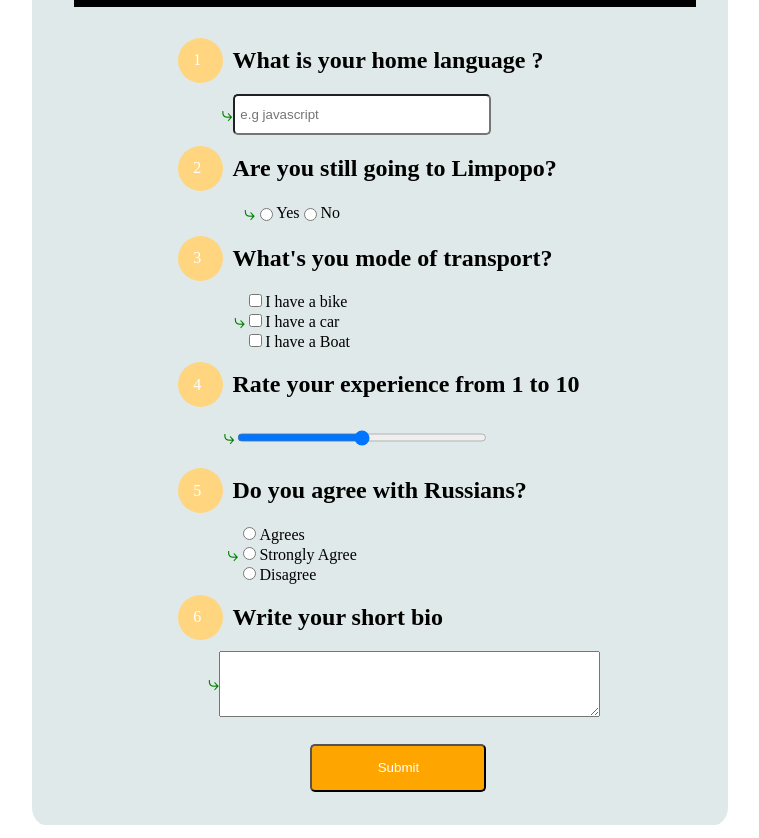
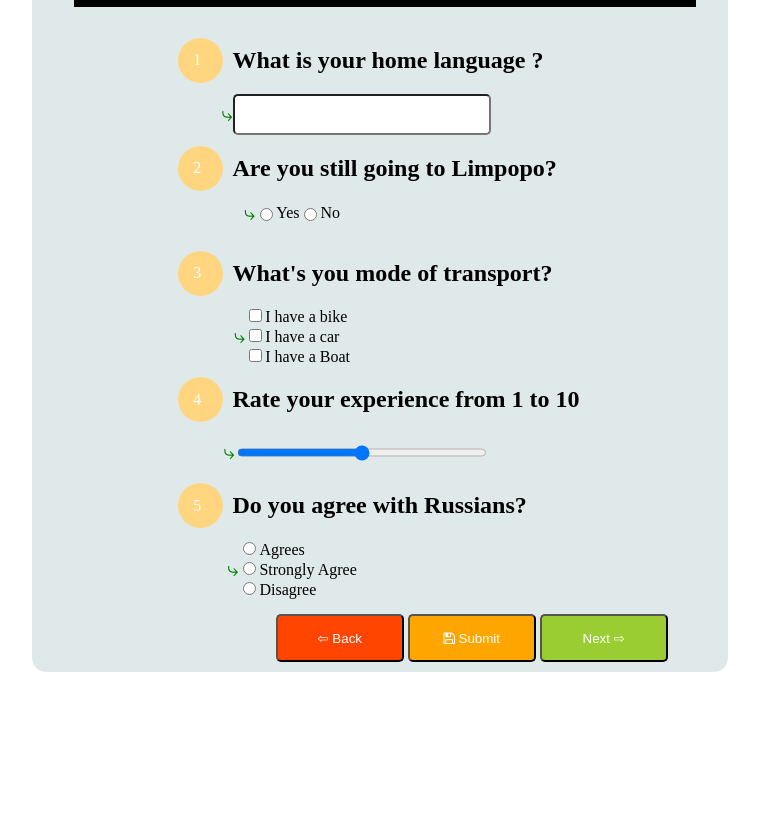
Before and after one commit to nthangeniph/SurveyTemplate, a website: page src/index.html in a window 1280 px wide. Shown: the part 95-933 px from the top of the page, without its empty margins (260-1019 px from the left). After the commit the page ends 800 px from the top, so only its background shows below. Drawn offline with Linux system fonts and the light colour scheme.

Commit message:
survey 2.0

```diff
--- a/package.json
+++ b/package.json
@@ -7,6 +7,7 @@
     "start": "node main.js",
     "test": "echo \"Error: no test specified\" && exit 1"
   },
+  "type": "module",
   "repository": {
     "type": "git",
     "url": "git+https://github.com/nthangeniph/SurveyTemplate.git"
--- a/src/answers.js
+++ b/src/answers.js
@@ -1,9 +1,17 @@
-let questionsAnswers = [];
 let submitButton = document.querySelector(".submitting-answers");
 
 submitButton.addEventListener("click", receivedAnswers);
 function receivedAnswers() {
-  dummyQuestions.forEach(({ questionId, type }) => {
+  console.log("checking....", questionsAnswers);
+}
+
+function surveyUpdater(questionId, type) {
+  let questionsIds = questionsAnswers.map(({ questionId }) => questionId);
+  const idAlreadyAdded = questionsIds.includes(questionId);
+  if (idAlreadyAdded) {
+    questionsAnswers = questionsAnswers.filter((ans) => ans.questionId !== questionId);
+  }
+
   if (type == questionTypes.yesNo || type == questionTypes.radioGroup) {
     let answers = document.querySelectorAll(`[id='${questionId}']`);
 
@@ -11,7 +19,6 @@ function receivedAnswers() {
       questionId: questionId,
       answer: [...answers].find((elmnt) => elmnt.checked == true).value,
     });
-      return;
   } else if (type == questionTypes.multiCheckBox) {
     let answers = [...document.querySelectorAll(`[id='${questionId}']`)];
 
@@ -19,15 +26,15 @@ function receivedAnswers() {
 
     questionsAnswers.push({
       questionId: questionId,
-        answer: answers,
+      answer: [...answers],
     });
-      return;
   }
 
   questionsAnswers.push({
     questionId: questionId,
     answer: document.querySelector(`[id='${questionId}']`).value,
   });
-  });
-  console.log("checking....", questionsAnswers);
+
+  sessionStorage.setItem("surveyAnswers", JSON.stringify(questionsAnswers));
+  console.log("filtered", questionsAnswers, questionId);
 }
--- a/src/index.html
+++ b/src/index.html
@@ -5,6 +5,7 @@
     <meta http-equiv="X-UA-Compatible" content="IE=edge" />
     <meta name="viewport" content="width=device-width, initial-scale=1.0" />
     <link rel="stylesheet" href="./style.css" />
+    <link rel="stylesheet" href="https://cdnjs.cloudflare.com/ajax/libs/font-awesome/4.7.0/css/font-awesome.min.css" />
 
     <title>Survey Template</title>
   </head>
@@ -12,9 +13,14 @@
     <div class="main-container">
       <h1 class="survey-header">SURVEY TEMPLATE</h1>
       <div class="questions-container"></div>
-      <button class="submitting-answers">Submit</button>
+      <div class="button-section">
+        <button class="submitting-prev">&#8678; Back</button>
+        <button class="submitting-answers"><i class="fa fa-save"></i> Submit</button>
+        <button class="submitting-next">Next &#8680;</button>
+      </div>
     </div>
 
+    <script src="./utilis.js"></script>
     <script src="./main.js"></script>
     <script src="./answers.js"></script>
   </body>
--- a/src/main.js
+++ b/src/main.js
@@ -1,4 +1,8 @@
 const questionContainer = document.querySelector(".questions-container");
+
+const prevButton = document.querySelector(".submitting-prev");
+const nextButton = document.querySelector(".submitting-next");
+const saveButton = document.querySelector(".submitting-answers");
 
 const questionTypes = Object.freeze({
   input: 0,
@@ -64,11 +68,45 @@ const dummyQuestions = [
     ],
   },
   {
+    question: " Do you agree with Russians?",
+    type: 4,
+    questionId: "854758686hhh",
+    options: [
+      {
+        text: "Agrees",
+        value: 1,
+      },
+      {
+        text: "Strongly Agree",
+        value: 2,
+      },
+      {
+        text: "Disagree",
+        value: 3,
+      },
+    ],
+  },
+  {
     question: "Write your short bio",
     type: 1,
     questionId: "7987v1qaqvjvjeds",
   },
+  {
+    question: "Are you still going to Limpopo?",
+    type: 3,
+    questionId: "77tvjv9843djvjeds",
+  },
 ];
+
+tempDummyQuestions = dummyQuestions;
+
+prevButton.addEventListener("click", () => {
+  regenerateQuestions(dummyQuestions.slice(0, 5));
+});
+nextButton.addEventListener("click", () => {
+  regenerateQuestions(dummyQuestions.slice(5));
+});
+saveButton.addEventListener("click", () => console.log("submitButton"));
 
 function questionsGenerator(question, type, questionId, questionNumber, options = []) {
   switch (type) {
@@ -83,7 +121,9 @@ function questionsGenerator(question, type, questionId, questionNumber, options
         " </div>" +
         "<div class='answer'>" +
         "<span class='arrow-answer'>&#10551;</span>" +
-        `<input id=${questionId} placeholder=' e.g javascript' class='standard-input' />` +
+        `<input id=${questionId} oninput="surveyUpdater('${questionId}','${questionTypes.input}')" value="${getValue(
+          questionId
+        )}" class='standard-input' />` +
         "</div>" +
         "</div>"
       );
@@ -99,10 +139,14 @@ function questionsGenerator(question, type, questionId, questionNumber, options
         "<div class='answer-yes-no'>" +
         "<span class='arrow-answer'>&#10551;</span>" +
         "<div class='yes-no'>" +
-        `<input type="radio" id=${questionId} name=${questionId} value="{1}" />` +
+        `<input type="radio" id=${questionId} ${getRadioValue(questionId, 1)} oninput="surveyUpdater('${questionId}','${
+          questionTypes.yesNo
+        }')"  name=${questionId} value="1" />` +
         "<label for='yes'>Yes</label>" +
         "<br />" +
-        `<input type="radio" id=${questionId}  name=${questionId} value="{0}" />` +
+        `<input type="radio" id=${questionId} ${getRadioValue(questionId, 0)} oninput="surveyUpdater('${questionId}','${
+          questionTypes.yesNo
+        }')" name=${questionId} value="0" />` +
         "<label for='no'>No</label>" +
         "<br/>" +
         "</div>" +
@@ -120,7 +164,9 @@ function questionsGenerator(question, type, questionId, questionNumber, options
         " </div>" +
         "<div class='answer'>" +
         "<span class='arrow-answer'>&#10551;</span>" +
-        `<input id=${questionId} class="standard-input" type="range" min="0" max="10" />` +
+        `<input id=${questionId}  oninput="surveyUpdater('${questionId}','${questionTypes.range}')" value="${getValue(
+          questionId
+        )}" class="standard-input" type="range" min="0" max="10" />` +
         "</div>" +
         "</div>"
       );
@@ -135,8 +181,9 @@ function questionsGenerator(question, type, questionId, questionNumber, options
         " </div>" +
         "<div class='answer-textAreaField'>" +
         "<span class='arrow-answer'>&#10551;</span>" +
-        `<textarea id=${questionId} class="textAreaField" rows="4" cols="45">` +
+        `<textarea id=${questionId} oninput="surveyUpdater('${questionId}','${questionTypes.textArea}')" class="textAreaField" rows="4" cols="45">` +
         "" +
+        `${getValue(questionId)}` +
         "</textarea>" +
         "</div>" +
         "</div>"
@@ -181,27 +228,4 @@ function questionsGenerator(question, type, questionId, questionNumber, options
   }
 }
 
-let questionViews = "";
-
-dummyQuestions.forEach(({ question, questionId, type, options }, index) => {
-  questionViews += questionsGenerator(question, type, questionId, index + 1, options);
-});
-questionContainer.innerHTML = questionViews;
-
-function radioOptionCreator(questionId, options) {
-  let initiaOptions = "";
-  options.forEach(({ text, value }) => {
-    initiaOptions +=
-      `<input type="radio" id=${questionId} name=${questionId} value=${value} />` + `<label>${text}</label><br />`;
-  }) + "</div>";
-  return initiaOptions;
-}
-
-function checkOptionCreator(questionId, options) {
-  let initiaOptions = "";
-  options.forEach(({ text, value }) => {
-    initiaOptions +=
-      `<input type="checkbox" id=${questionId} name=${questionId} value=${value} />` + `<label>${text}</label><br />`;
-  }) + "</div>";
-  return initiaOptions;
-}
+regenerateQuestions(dummyQuestions.slice(0, 5));
--- a/src/style.css
+++ b/src/style.css
@@ -1,9 +1,13 @@
 .main-container {
   background-color: rgb(224, 233, 233);
   width: 55%;
-  height: 900px;
+  height: auto;
   margin: 1% auto;
   border-radius: 2%;
+  min-height: 45rem;
+}
+.questions-container {
+  margin-bottom: 25px;
 }
 
 .survey-header {
@@ -72,6 +76,7 @@ h2 {
   justify-content: center;
   align-items: center;
   margin-left: -11rem;
+  margin-bottom: 15px;
 }
 
 .answer-textAreaField {
@@ -90,18 +95,44 @@ h2 {
 .radioQuestions {
   display: block;
 }
-
+.button-section {
+  position: relative;
+  top: 3%;
+  right: -35%;
+  bottom: 10px;
+}
 .submitting-answers {
   background-color: orange;
   color: white;
-  width: 11rem;
+  width: 8rem;
   height: 3rem;
   border-radius: 5px;
-  position: relative;
-  top: 3%;
-  left: 40%;
 }
+.submitting-prev {
+  background-color: orangered;
+  color: white;
+  width: 8rem;
+  height: 3rem;
+  border-radius: 5px;
+}
+
+.submitting-next {
+  background-color: yellowgreen;
+  color: white;
+  width: 8rem;
+  height: 3rem;
+  border-radius: 5px;
+}
+
 .submitting-answers:hover {
   cursor: pointer;
-  box-shadow: 5px 10px red;
+  box-shadow: 5px 10px black;
 }
+.submitting-prev:hover {
+  cursor: pointer;
+  box-shadow: 5px 10px black;
+}
+.submitting-next:hover {
+  cursor: pointer;
+  box-shadow: 5px 10px black;
+}
--- /dev/null
+++ b/src/utilis.js
@@ -0,0 +1,54 @@
+let questionsAnswers = JSON.parse(sessionStorage.getItem("surveyAnswers")) || [];
+
+function regenerateQuestions(questions = dummyQuestions) {
+  let questionViews = "";
+
+  questions.forEach(({ question, questionId, type, options }, index) => {
+    questionViews += questionsGenerator(question, type, questionId, index + 1, options);
+  });
+  questionContainer.innerHTML = questionViews;
+}
+function radioOptionCreator(questionId, options) {
+  let initiaOptions = "";
+  options.forEach(({ text, value }) => {
+    initiaOptions +=
+      `<input type="radio" id=${questionId} ${getRadioValue(
+        questionId,
+        value
+      )} oninput="surveyUpdater('${questionId}','${questionTypes.radioGroup}')" name=${questionId} value=${value} />` +
+      `<label>${text}</label><br />`;
+  }) + "</div>";
+  return initiaOptions;
+}
+
+function checkOptionCreator(questionId, options) {
+  let initiaOptions = "";
+  options.forEach(({ text, value }) => {
+    initiaOptions +=
+      `<input type="checkbox" id=${questionId} name=${questionId} oninput="surveyUpdater('${questionId}','${
+        questionTypes.multiCheckBox
+      }')" ${getMultiValues(questionId, value)} value=${value} />` + `<label>${text}</label><br />`;
+  }) + "</div>";
+  return initiaOptions;
+}
+
+function getValue(id) {
+  return questionsAnswers.find((record) => record.questionId === id)
+    ? questionsAnswers.find((record) => record.questionId === id).answer
+    : "";
+}
+
+function getMultiValues(id, value) {
+  let answers = questionsAnswers.find((record) => record.questionId === id)
+    ? questionsAnswers.find((record) => record.questionId === id).answer
+    : [];
+
+  if ([...answers].find((num) => num == value) == value) {
+    return "checked";
+  }
+}
+function getRadioValue(id, value) {
+  if (questionsAnswers.find((record) => record.questionId === id)) {
+    if (questionsAnswers.find((record) => record.questionId === id).answer == value) return "checked";
+  }
+}
```
Lines whose indentation alone changed are shown as unchanged.
